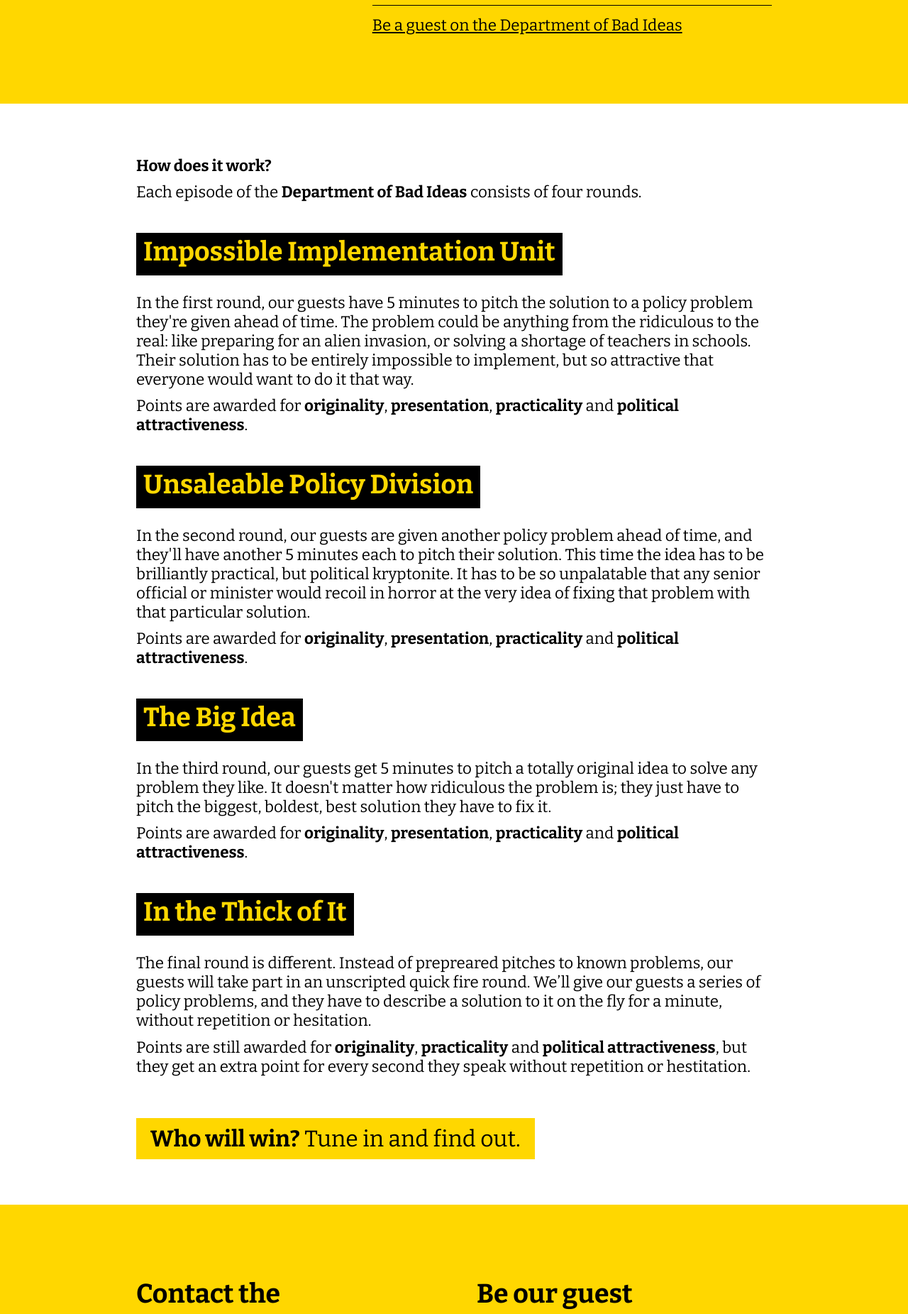
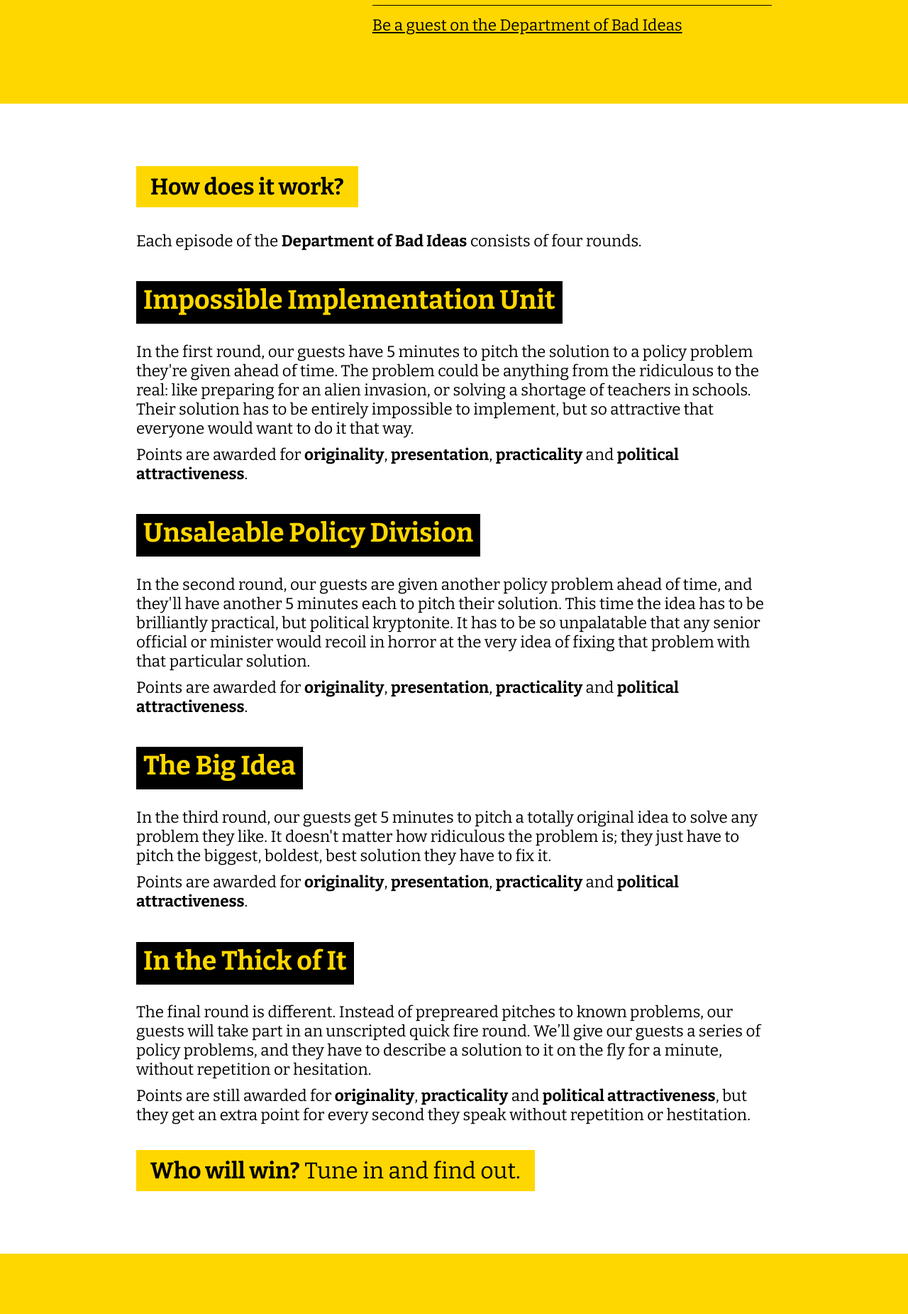
Before and after one commit to johnpeart/dept-of-bad-ideas, a Jekyll site: the page built from index.html, in a window 1280 px wide. Shown: the part 1168-3019 px from the top of the page at 71% size. Built offline with Jekyll 4.4.1, drawn with Linux system fonts in a browser that asks for light colours.

Commit message:
Update _home.scss

```diff
--- a/_sass/_home.scss
+++ b/_sass/_home.scss
@@ -225,11 +225,12 @@
 
 	}
 
+	p.home--about--start-para,
 	p.home--about--final-para {
 
 		display: 		inline-block;
 
-		margin: 		3rem 0 0 0;
+		margin: 		1.5rem 0;
 		padding:		10px 20px;
 
 		background:		$yellow;
```
